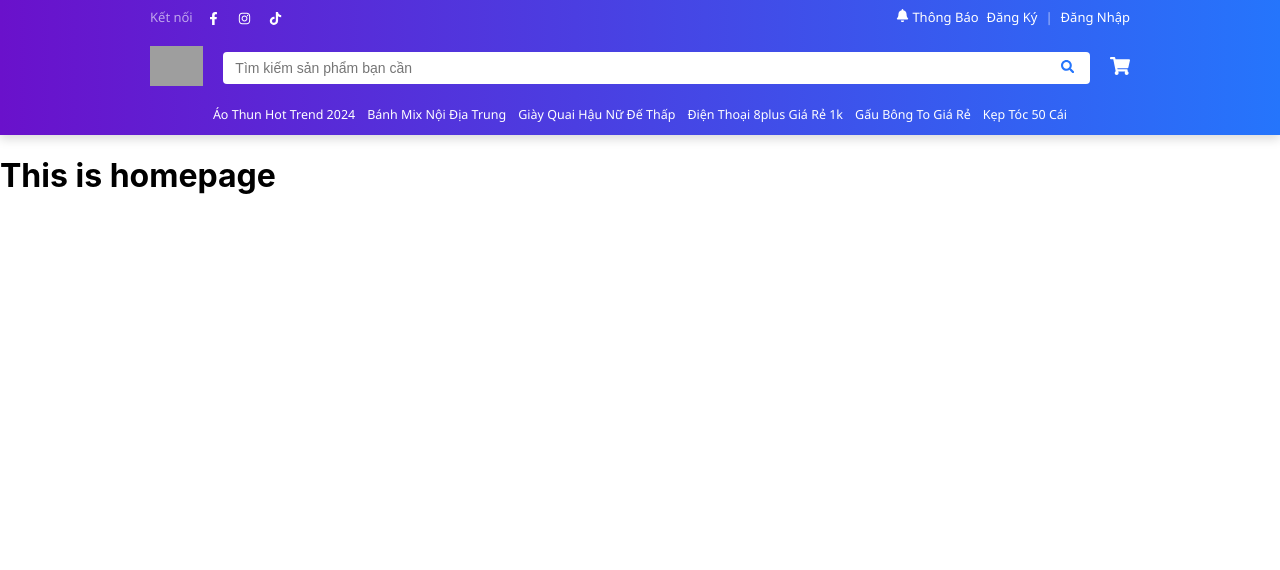
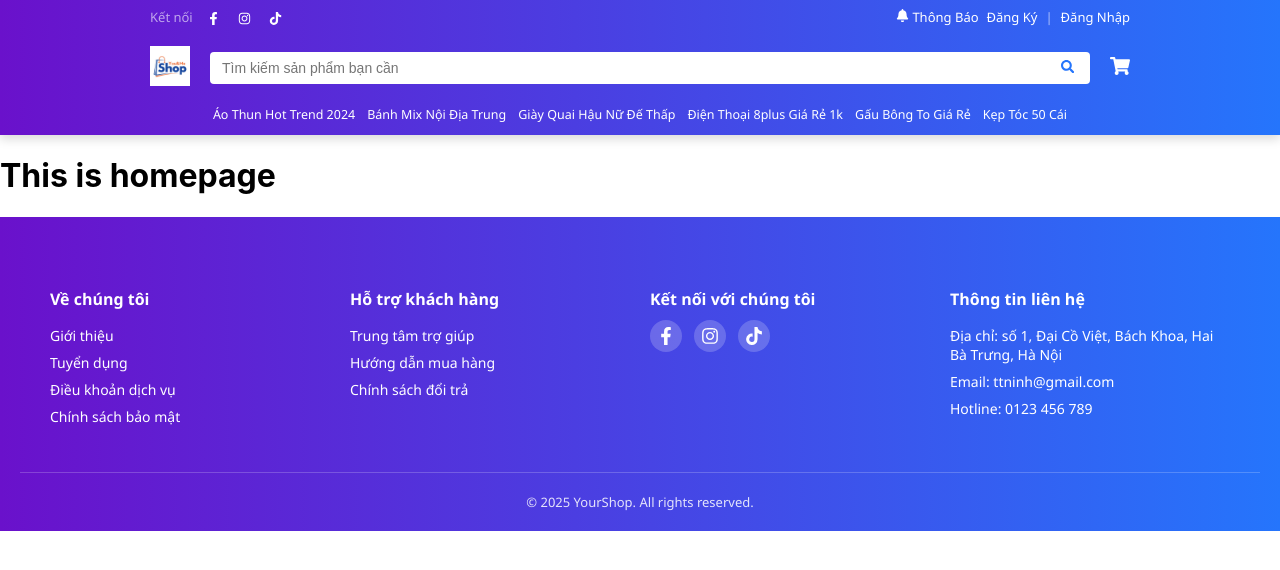
Before and after one commit to TuanNinhBK67/CN-WEB-FE-20242, a React (Create React App) app: page / in a window 1280 px wide. Shown: the top 570 px of the page. Built offline with nearby package versions, Linux system fonts and the light colour scheme; grey boxes are pictures that could not be loaded.

Commit message:
update header and footer

```diff
--- /dev/null
+++ b/src/assets/scss/footer.scss
@@ -0,0 +1,78 @@
+/* footer.scss */
+.site-footer {
+    background: linear-gradient(to right, #6a11cb, #2575fc);
+    color: white;
+    padding: 40px 20px 20px;
+    font-family: 'Segoe UI', sans-serif;
+
+    a {
+      color: white;
+      text-decoration: none;
+      font-size: 14px;
+
+      &:hover {
+        text-decoration: underline;
+      }
+    }
+
+    .footer-container {
+      display: flex;
+      justify-content: space-between;
+      flex-wrap: wrap;
+      max-width: 1200px;
+      margin: auto;
+      padding-bottom: 20px;
+    }
+
+    .footer-column {
+      flex: 1 1 220px;
+      margin: 10px;
+
+      h4 {
+        font-size: 16px;
+        margin-bottom: 10px;
+        color: #fff;
+      }
+
+      ul {
+        list-style: none;
+        padding: 0;
+
+        li {
+          margin-bottom: 8px;
+          font-size: 14px;
+        }
+      }
+    }
+
+    .footer-socials {
+      display: flex;
+      gap: 12px;
+      margin-top: 10px;
+
+      a {
+        font-size: 18px;
+        display: inline-flex;
+        justify-content: center;
+        align-items: center;
+        width: 32px;
+        height: 32px;
+        background-color: rgba(255, 255, 255, 0.2);
+        border-radius: 50%;
+        transition: 0.3s;
+
+        &:hover {
+          background-color: white;
+          color: #6a11cb;
+        }
+      }
+    }
+
+    .footer-bottom {
+      text-align: center;
+      padding-top: 20px;
+      border-top: 1px solid rgba(255, 255, 255, 0.2);
+      font-size: 13px;
+      color: rgba(255, 255, 255, 0.85);
+    }
+  }
--- a/src/components/Footer.jsx
+++ b/src/components/Footer.jsx
@@ -0,0 +1,50 @@
+import React from "react";
+import "../assets/scss/footer.scss";
+import { FaFacebookF, FaInstagram, FaTiktok } from "react-icons/fa";
+
+const Footer = () => {
+  return (
+    <footer className="site-footer">
+      <div className="footer-container">
+        <div className="footer-column">
+          <h4>Về chúng tôi</h4>
+          <ul>
+            <li><a href="#">Giới thiệu</a></li>
+            <li><a href="#">Tuyển dụng</a></li>
+            <li><a href="#">Điều khoản dịch vụ</a></li>
+            <li><a href="#">Chính sách bảo mật</a></li>
+          </ul>
+        </div>
+        <div className="footer-column">
+          <h4>Hỗ trợ khách hàng</h4>
+          <ul>
+            <li><a href="#">Trung tâm trợ giúp</a></li>
+            <li><a href="#">Hướng dẫn mua hàng</a></li>
+            <li><a href="#">Chính sách đổi trả</a></li>
+          </ul>
+        </div>
+        <div className="footer-column">
+          <h4>Kết nối với chúng tôi</h4>
+          <div className="footer-socials">
+            <a href="https://facebook.com" target="_blank" rel="noopener noreferrer"><FaFacebookF /></a>
+            <a href="https://instagram.com" target="_blank" rel="noopener noreferrer"><FaInstagram /></a>
+            <a href="https://tiktok.com" target="_blank" rel="noopener noreferrer"><FaTiktok /></a>
+          </div>
+        </div>
+        <div className="footer-column">
+          <h4>Thông tin liên hệ</h4>
+          <ul>
+            <li>Địa chỉ: số 1, Đại Cồ Việt, Bách Khoa, Hai Bà Trưng, Hà Nội</li>
+            <li>Email: ttninh@gmail.com</li>
+            <li>Hotline: 0123 456 789</li>
+          </ul>
+        </div>
+      </div>
+      <div className="footer-bottom">
+        © 2025 YourShop. All rights reserved.
+      </div>
+    </footer>
+  );
+};
+
+export default Footer;
--- a/src/components/Header.jsx
+++ b/src/components/Header.jsx
@@ -1,8 +1,26 @@
-import React from "react";
+import React, {useEffect, useState} from "react";
 import "../assets/scss/header.scss";
-import { FaBell, FaQuestionCircle, FaFacebookF, FaInstagram, FaSearch, FaShoppingCart, FaTiktok } from "react-icons/fa";
+import { FaBell, FaUserCircle, FaFacebookF, FaInstagram, FaSearch, FaShoppingCart, FaTiktok } from "react-icons/fa";
+import { useNavigate } from "react-router-dom";
 
 const Header = () => {
+  const [user, setUser] = useState(null);
+
+  const navigate = useNavigate();
+  useEffect(() => {
+    const storedUser = localStorage.getItem("user");
+    if(storedUser){
+      setUser(JSON.parse(storedUser))
+    }
+  }, []);
+
+  const handleLogout = () => {
+    localStorage.removeItem("token");
+    localStorage.removeItem("user");
+    setUser(null);
+    navigate("/");
+  }
+
   return (
     <header className="shop-header">
       <div className="shop-header__topbar">
@@ -23,15 +41,43 @@ const Header = () => {
 
         </div>
         <div className="shop-header__right-links">
-          <a href="#"><FaBell /> Thông Báo</a>
-          <a href="#">Đăng Ký</a>
+          {
+            user ? (
+              <>
+                <span>
+                  <FaUserCircle /> Xin chào {user.username}
+                </span>
+                {user.role === "admin" && (
+                  <a href="/admin/dashboard">Quản lý</a>
+                )}
+                {user.role === "customer" && (
+                  <a href="/cart">
+                    <FaShoppingCart /> Giỏ hàng
+                  </a>
+                )}
+                <a href="#">Cập nhật thông tin</a>
+                <a href="#" onClick={handleLogout}>Đăng xuất</a>
+              </>
+            ) : (
+              <>
+                <a href="/notification"><FaBell /> Thông Báo</a>
+                <a href="/register">Đăng Ký</a>
+                <span>|</span>
+                <a href="/login">Đăng Nhập</a>
+              </>
+            )
+          }
+          {/* <a href="#"><FaBell /> Thông Báo</a>
+          <a href="/register">Đăng Ký</a>
           <span>|</span>
-          <a href="#">Đăng Nhập</a>
+          <a href="/login">Đăng Nhập</a> */}
         </div>
       </div>
       <div className="shop-header__main">
         <div className="shop-logo">
+          <a href="/">
           <img src="/images/logo.png" alt="LogoWeb" />
+          </a>
         </div>
         <div className="shop-search">
           <input type="text" placeholder="Tìm kiếm sản phẩm bạn cần" />
--- a/src/pages/HomePage.jsx
+++ b/src/pages/HomePage.jsx
@@ -1,11 +1,13 @@
 import React from "react";
 import Header from "../components/Header";
+import Footer from "../components/Footer"
 
 const homepage = () => {
     return(
         <>
             <Header></Header>
             <h1>This is homepage</h1>
+            <Footer></Footer>
         </>
     )
 }
--- a/src/pages/Login.jsx
+++ b/src/pages/Login.jsx
@@ -21,6 +21,7 @@ const Login = () =>{
             const res = await login(email, password);
             const {token, user} = res.data;
             localStorage.setItem("token", token);
+            localStorage.setItem("user", JSON.stringify(user));
             setErr("");
             navigate("/")
         }
```
Also changed, not shown: public/images/logo.png (added).
